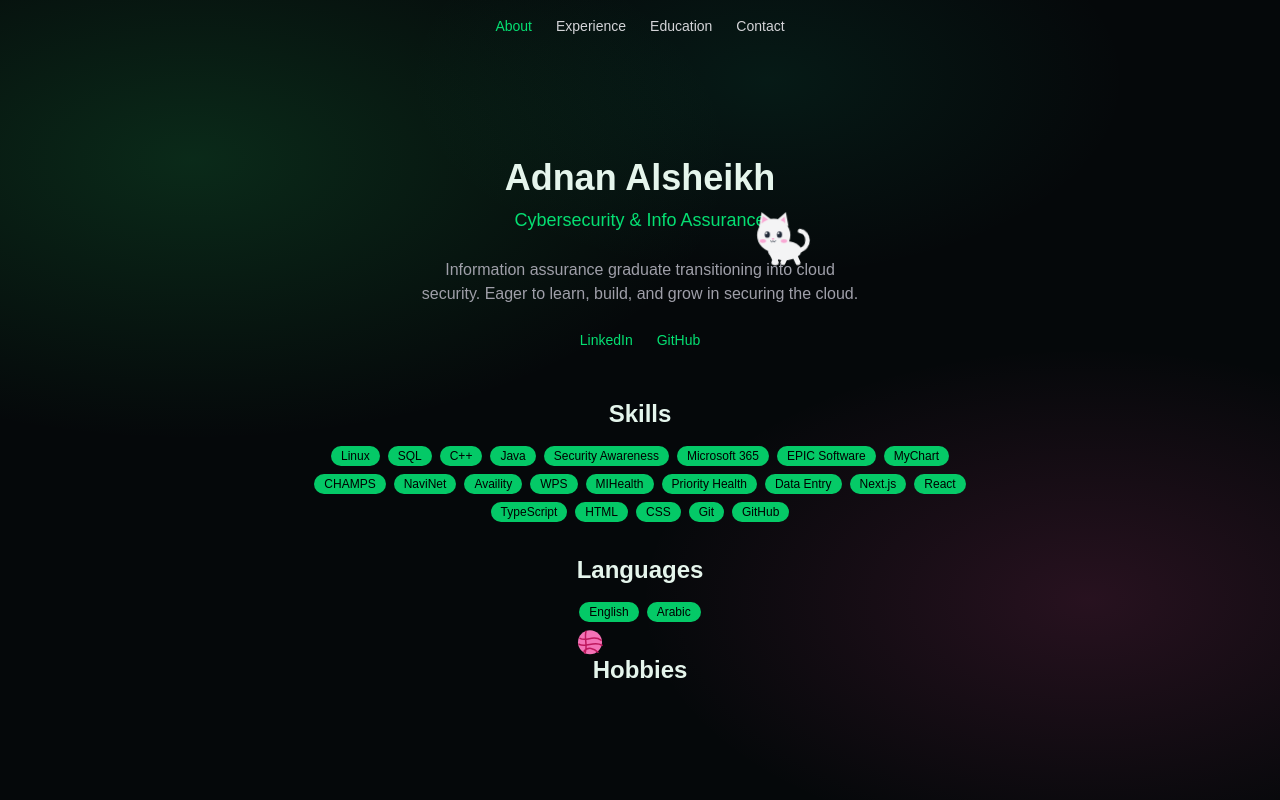
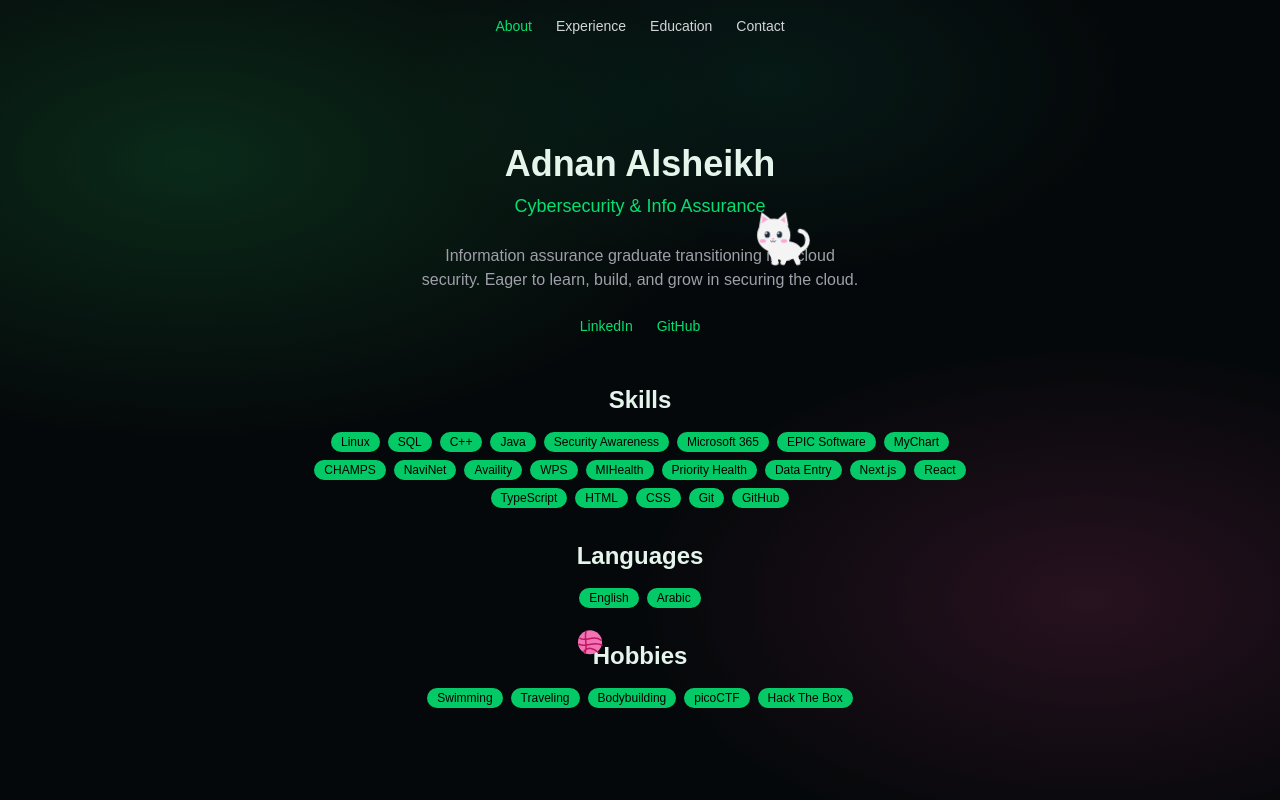
Before and after one commit to aalsheikh1/Portfolio, a Next.js app in the folder portfolio/: page / in a window 1280 px wide. Built offline with nearby package versions, Linux system fonts and the light colour scheme.

Commit message:
Added hobbies to About

```diff
--- a/portfolio/app/page.tsx
+++ b/portfolio/app/page.tsx
@@ -26,6 +26,14 @@
 ];
 
 const languages = ["English", "Arabic"];
+
+const hobbies = [
+  "Swimming",
+  "Traveling",
+  "Bodybuilding",
+  "picoCTF",
+  "Hack The Box",
+];
 
 function Tags({ items }: { items: string[] }) {
   return (
@@ -74,6 +82,7 @@
       <h2 className="mt-6 mb-2 text-2xl font-semibold">Languages</h2>
       <Tags items={languages} />
       <h2 className="mt-6 mb-2 text-2xl font-semibold">Hobbies</h2>
+      <Tags items={hobbies} />
       <WalkingCat />
     </main>
   );
```
